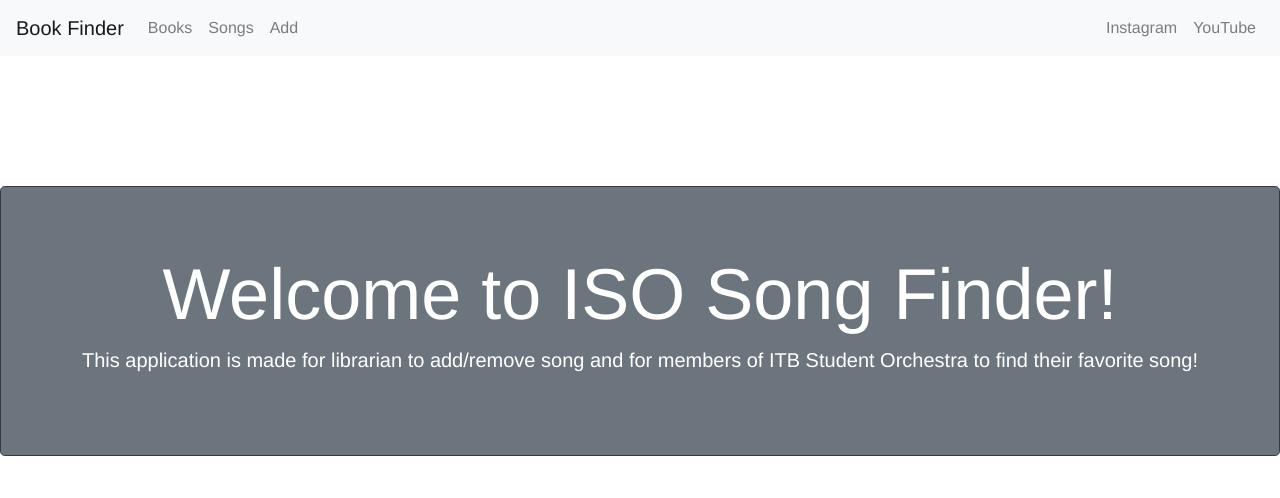
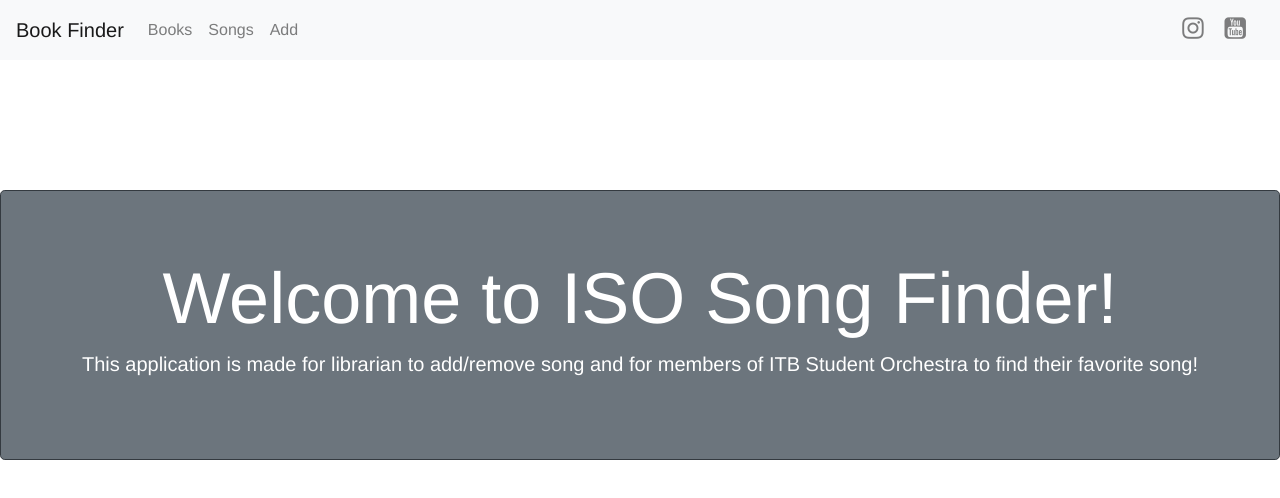
Before and after one commit to michaellhans/catalog-website, a Vue app in the folder client/: page / in a window 1280 px wide. Shown: the top 498 px of the page. Built offline with nearby package versions, Linux system fonts and the light colour scheme; no server answers.

Commit message:
Add ISO Logo and Counter

```diff
--- a/client/public/index.html
+++ b/client/public/index.html
@@ -4,8 +4,8 @@
     <meta charset="utf-8">
     <meta http-equiv="X-UA-Compatible" content="IE=edge">
     <meta name="viewport" content="width=device-width,initial-scale=1.0">
-    <link rel="icon" href="<%= BASE_URL %>favicon.ico">
-    <title><%= htmlWebpackPlugin.options.title %></title>
+    <link rel="icon" href="<%= BASE_URL %>logoISO.ico">
+    <title>ISO Catalog Finder</title>
     <script src="https://code.jquery.com/jquery-3.5.1.slim.min.js" integrity="sha384-DfXdz2htPH0lsSSs5nCTpuj/zy4C+OGpamoFVy38MVBnE+IbbVYUew+OrCXaRkfj" crossorigin="anonymous"></script>
     <script src="https://cdn.jsdelivr.net/npm/popper.js@1.16.0/dist/umd/popper.min.js" integrity="sha384-Q6E9RHvbIyZFJoft+2mJbHaEWldlvI9IOYy5n3zV9zzTtmI3UksdQRVvoxMfooAo" crossorigin="anonymous"></script>
     <script src="https://stackpath.bootstrapcdn.com/bootstrap/4.5.0/js/bootstrap.min.js" integrity="sha384-OgVRvuATP1z7JjHLkuOU7Xw704+h835Lr+6QL9UvYjZE3Ipu6Tp75j7Bh/kR0JKI" crossorigin="anonymous"></script>
--- a/client/src/components/NavigationBar.vue
+++ b/client/src/components/NavigationBar.vue
@@ -1,10 +1,9 @@
 <template>
   <div>
     <nav class="navbar navbar-expand-lg navbar-light bg-light">
-      <router-link  class="navbar-brand" to="/">
-        Book Finder
-      </router-link>
-      <button class="navbar-toggler ml-auto"
+      <router-link class="navbar-brand" to="/">Book Finder</router-link>
+      <button
+        class="navbar-toggler ml-auto"
         type="button"
         data-toggle="collapse"
         data-target="#navbarSupportedContent"
@@ -22,22 +21,25 @@
               <router-link class="nav-link" to="/book">Books</router-link>
             </li>
             <li class="nav-item">
-              <router-link class="nav-link" to="/song">Songs</router-link >
+              <router-link class="nav-link" to="/song">Songs</router-link>
             </li>
             <li class="nav-item">
-              <router-link class="nav-link" to="/add">Add</router-link >
+              <router-link class="nav-link" to="/add">Add</router-link>
             </li>
           </ul>
         </div>
         <div class="navbar-nav ml-auto">
           <ul class="navbar-nav">
-            <a class="nav-link" target="_blank" href="https://www.instagram.com/itborchestra/">Instagram</a>
-            <a class="nav-link" target="_blank" href="https://www.youtube.com/user/mediaISO">YouTube</a>
+            <a class="nav-link" target="_blank" href="https://www.instagram.com/itborchestra/">
+              <i class="fa fa-instagram" style="font-size:25px; margin-right:5px;"></i>
+            </a>
+            <a class="nav-link" target="_blank" href="https://www.youtube.com/user/mediaISO">
+              <i class="fa fa-youtube-square" style="font-size:25px; margin-right:10px;"></i>
+            </a>
+
             <li>
               <router-link to="/login" v-if="getAuthStatus === false">
-                <button class="btn btn-primary">
-                  Login
-                </button>
+                <button class="btn btn-primary">Login</button>
               </router-link>
             </li>
 
@@ -52,11 +54,11 @@
 </template>
 
 <script>
-import { mapGetters } from 'vuex'
+import { mapGetters } from "vuex";
 
 export default {
   computed: {
-    ...mapGetters(['getAuthStatus'])
+    ...mapGetters(["getAuthStatus"]),
   },
-}
+};
 </script>
--- a/client/src/webpage/Book.vue
+++ b/client/src/webpage/Book.vue
@@ -51,6 +51,10 @@
         </div>
         <InstrumenCheckBox @checked="updateInstrumentList" />
       </div>
+      <label
+        style="margin-top: 10px; font-size: 14px"
+        v-if="loading === false"
+      >Menampilkan {{ books.length }} hasil pencarian buku</label>
       <Loading class="mx-auto mt-3" v-if="loading === true" />
       <table class="table table-striped mt-3" v-else>
         <thead class="thead-dark">
--- a/client/src/webpage/Song.vue
+++ b/client/src/webpage/Song.vue
@@ -57,6 +57,10 @@
         </div>
         <InstrumenCheckBox @checked="updateInstrumentList" />
       </div>
+      <label
+        style="margin-top: 10px; font-size: 14px"
+        v-if="loading === false"
+      >Menampilkan {{ songs.length }} hasil pencarian buku</label>
       <Loading class="mx-auto mt-3" v-if="loading === true" />
       <table class="table table-striped mt-3" v-else>
         <thead class="thead-dark">
```
Also changed, not shown: 1 other file (tests, documents, lock files or other folders).
